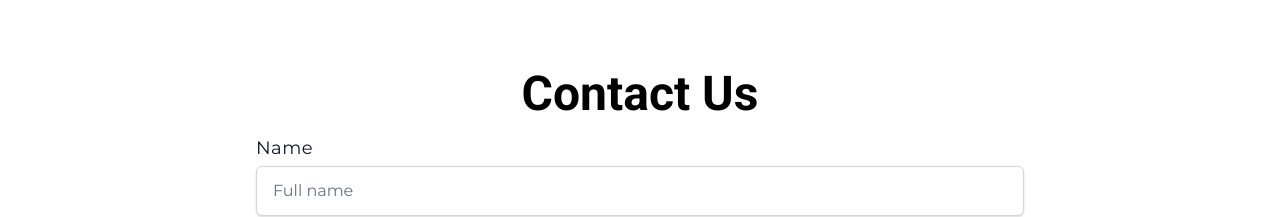
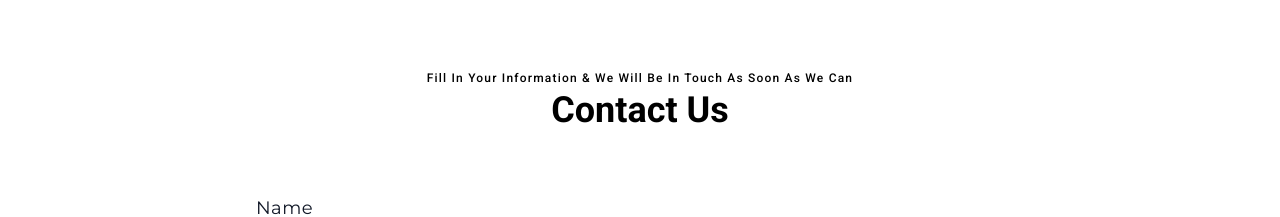
Before and after one commit to sakhawat9/cheesy__kitchen, a Next.js app: page /contact in a window 1280 px wide. Shown: the part 545-762 px from the top of the page. Built offline with nearby package versions, Linux system fonts and the light colour scheme.

Commit message:
[ADD] page title

```diff
--- a/src/pages/contact.tsx
+++ b/src/pages/contact.tsx
@@ -1,6 +1,7 @@
 import "animate.css/animate.min.css";
 import axios, { AxiosRequestConfig } from "axios";
 import Layout from "components/common/Layout";
+import Title from "components/common/Title";
 import ContactAvailable from "components/ContactAvailable";
 import { useRouter } from "next/router";
 import { useForm } from "react-hook-form";
@@ -46,14 +47,14 @@ export default function Home() {
   }
 
   return (
-    <Layout>
+    <Layout title="Contact Us | Restaurant Website.">
       <ToastContainer />
       <div className="min-h-screen section-padding">
         <form
           onSubmit={handleSubmit(onSubmitForm)}
           className="w-full p-8 mx-auto md:p-0 md:w-3/5"
         >
-          <h1 className="text-center">Contact Us</h1>
+          <Title title="Contact Us" subtitle="Fill In Your Information & We Will Be In Touch As Soon As We Can" />
           <label>
             <span className="block py-1 text-lg tracking-wide text-gray-900">
               Name
--- a/src/pages/login.tsx
+++ b/src/pages/login.tsx
@@ -4,7 +4,7 @@ import type { NextPage } from "next";
 
 const login: NextPage = () => {
   return (
-    <Layout>
+    <Layout title="Login | Restaurant Website.">
       <Login />
     </Layout>
   );
--- a/src/pages/profile.js
+++ b/src/pages/profile.js
@@ -82,7 +82,7 @@ function Profile() {
   };
 
   return (
-    <Layout>
+    <Layout title={`${userInfo.name} profile | Restaurant Website.`}>
       <div className="register">
         <div className="register__wrapper">
           <Title title="Update your account" subtitle="" description="" />
--- a/src/pages/review-form.js
+++ b/src/pages/review-form.js
@@ -55,7 +55,7 @@ const ReviewForm = () => {
   };
 
   return (
-    <Layout>
+    <Layout title="Review Form | Restaurant Website.">
       <div className="register">
         <div className="register__wrapper">
           <Title title="Add Review" subtitle="" description="" />
```
